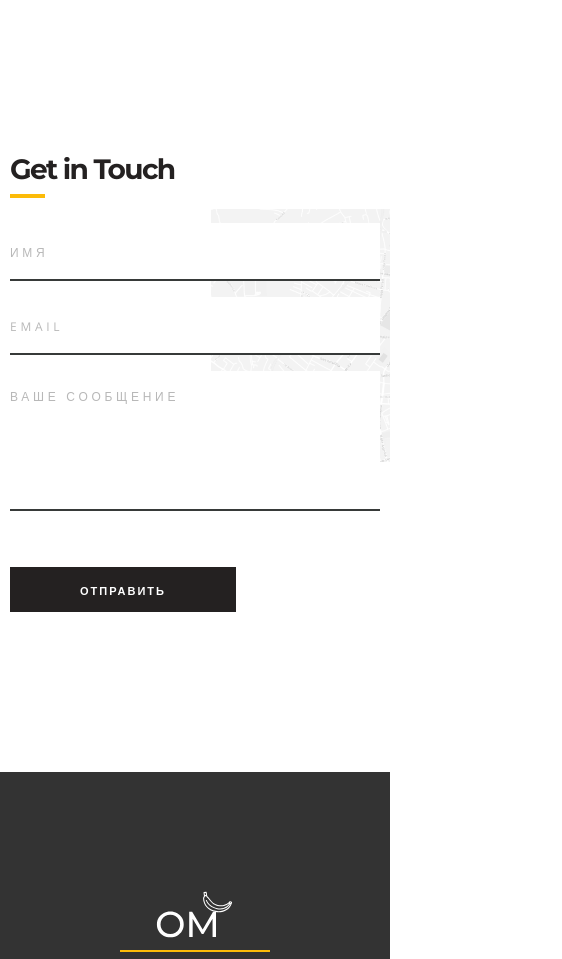
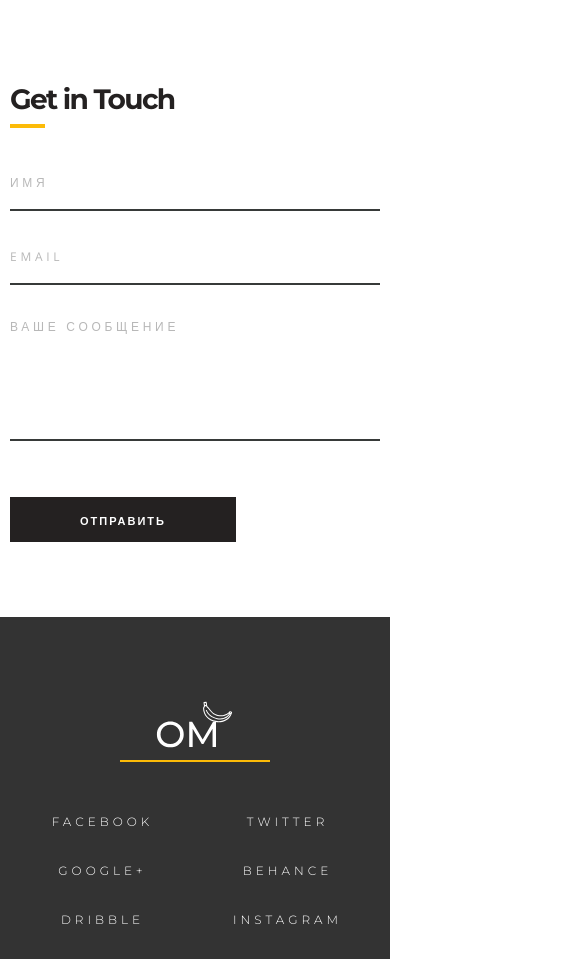
Before and after one commit to OleksandrVolodimirovich/Landing-Omarketing, a website: page app/index.html in a window 390 px wide. Shown: the part 10689-11648 px from the top of the page, 562 px wide, since content can reach past the window. Drawn offline with nearby package versions, Linux system fonts and the light colour scheme.

Commit message:
@media: conection, footer

```diff
--- a/app/scss/_@media.scss
+++ b/app/scss/_@media.scss
@@ -17,6 +17,11 @@
         & .slick-dots{
             margin-left: 60px;
         }
+    }
+    .conection{
+        padding: 75px 0 75px;
+        background-size: 40%;
+        background-position: right 96%;
     }
 }
 @media (max-width: 1200px){
@@ -102,6 +107,30 @@
         &__inner {
             max-width: 100%;
             margin-left: 0;
+        }
+    }
+    .conection{
+        background-image: none;
+        &__form {
+            max-width: 100%;
+        }
+    }
+    .footer{
+        &__top{
+            padding: 75px 10px 75px;
+        }
+        &__logo{
+            margin-bottom: 40px;
+        }
+        &__top &__sicial{
+            margin-bottom: 40px;
+            flex-wrap: wrap;
+        }
+        &__social{
+            &-list{
+                width: 33.333333%;
+                margin-bottom: 25px;
+            }
         }
     }
 }
@@ -293,6 +322,13 @@
             }
         }
     }
+    .footer{
+        &__social{
+            &-list{
+                width: 50%;
+            }
+        }
+    }
 }
 @media (max-width: 340px){
     .expertise{
```
Also changed, not shown: app/css/style.min.css.
